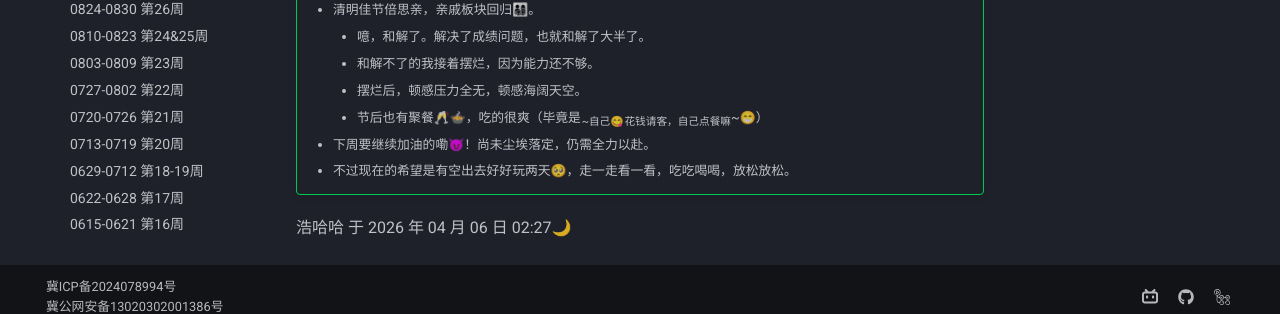
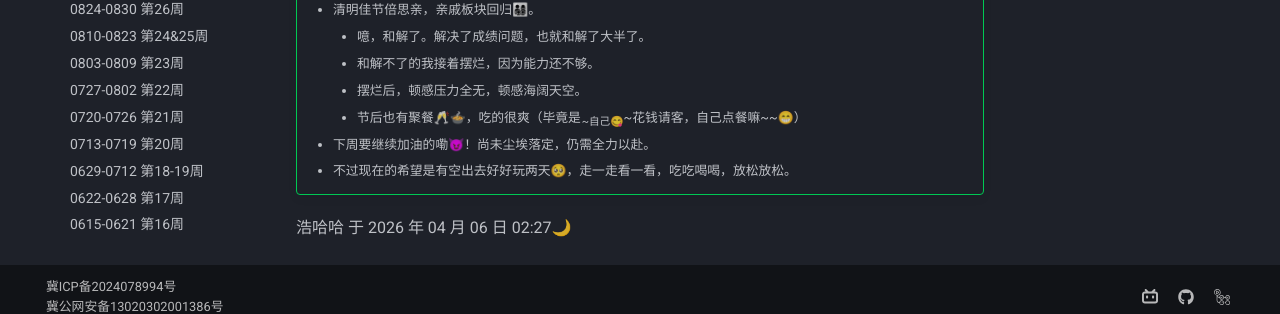
Before and after one commit to Haohahahaha/chat, an MkDocs documentation site: the page built from docs/1-Weekly/2026/20260330-20260405-14th.md, in a window 1280 px wide and 900 px high, scrolled down 1357 px. Shown: the part 530-844 px from the top of the window. Built offline with MkDocs 1.6.1 and Material for MkDocs 9.7.7, drawn with Linux system fonts in a browser that asks for light colours.

Commit message:
2026-06-20_22:09:41 update

```diff
--- a/docs/1-Weekly/2026/20260330-20260405-14th.md
+++ b/docs/1-Weekly/2026/20260330-20260405-14th.md
@@ -59,7 +59,7 @@
         - 噫，和解了。解决了成绩问题，也就和解了大半了。
         - 和解不了的我接着摆烂，因为能力还不够。
         - 摆烂后，顿感压力全无，顿感海阔天空。
-        - 节后也有聚餐🥂🍲，吃的很爽（毕竟是~~自己😋~~花钱请客，自己点餐嘛~~😁）
+        - 节后也有聚餐🥂🍲，吃的很爽（毕竟是~~自己😋~~花钱请客，自己点餐嘛\~\~😁）
     - 下周要继续加油的嘞😈！尚未尘埃落定，仍需全力以赴。
     - 不过现在的希望是有空出去好好玩两天🥺，走一走看一看，吃吃喝喝，放松放松。
 
```
